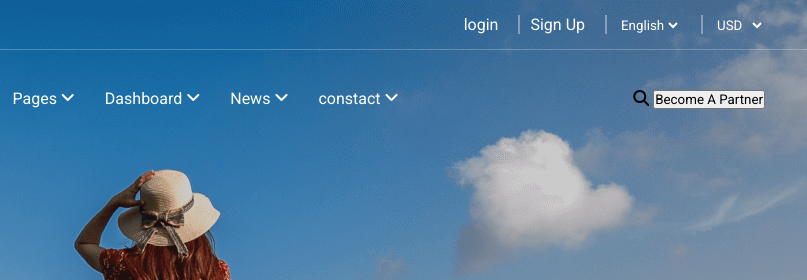
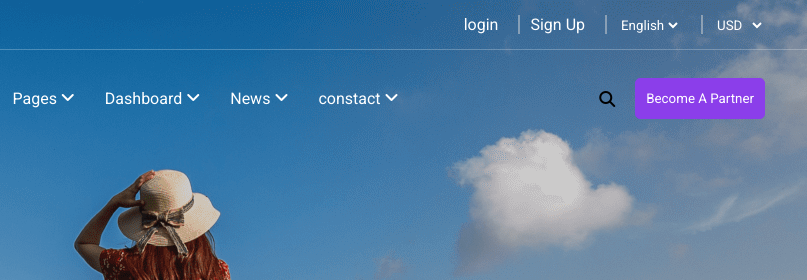
Before and after one commit to stay-close/andTourTravel, a plain HTML site: page index.html in a window 1280 px wide. Shown: the top 280 px of the page, 473-1280 px from the left. Drawn offline with Linux system fonts and the light colour scheme.

Commit message:
header button added

```diff
--- a/css/style.css
+++ b/css/style.css
@@ -32,6 +32,13 @@ a,
 li {
   text-decoration: none;
   color: var(--white-clr);
+}
+.btn {
+  background: var(--black-clr);
+  padding: 12px 10px;
+  border-radius: 5px;
+  color: var(--white-clr);
+  border: 1px solid var(--primary-clr);
 }
 .container {
   width: 95%;
@@ -77,6 +84,15 @@ li {
 .main_menu ul li a {
   padding: 20px 10px;
 }
+.header_search {
+  display: flex;
+  justify-content: center;
+  align-items: center;
+  gap: 20px;
+}
+.header_search button {
+  background: var(--primary-clr);
+}
 .banner_area {
   background: url(../img/banner.png);
   background-repeat: no-repeat;
```
